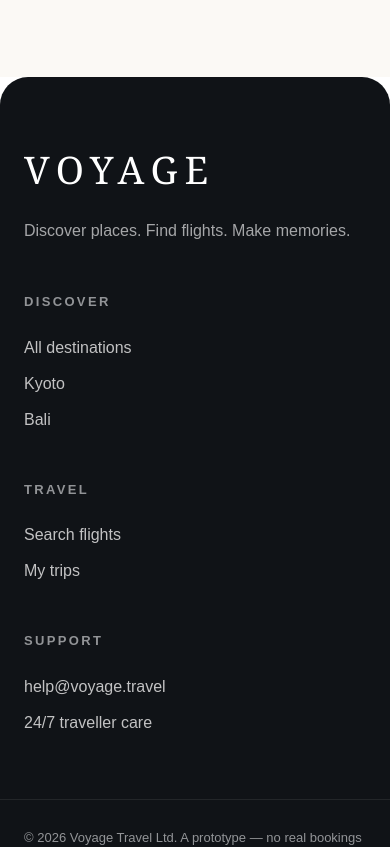
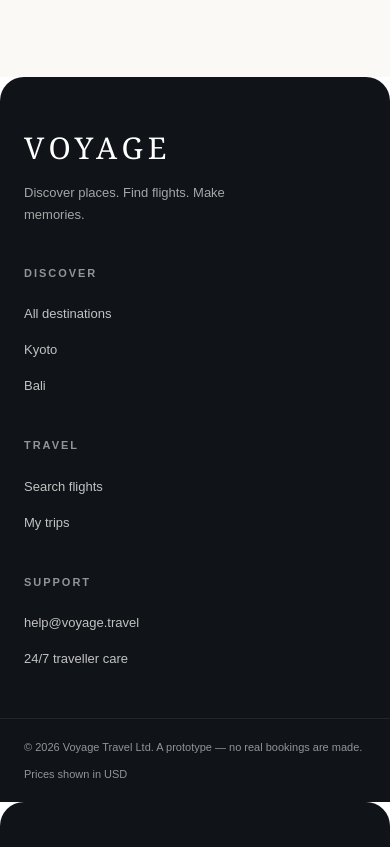
Before and after one commit to AliJoshan/Voyage, a Next.js app: page / in a window 390 px wide. Shown: the part 6700-7547 px from the top of the page. Built offline with nearby package versions, Linux system fonts and the light colour scheme.

Commit message:
Refine footer typography and spacing

```diff
--- a/src/components/layout/Footer.tsx
+++ b/src/components/layout/Footer.tsx
@@ -22,19 +22,19 @@ export default async function Footer() {
   "use cache";
 
   return (
-    <footer className="overflow-hidden rounded-t-[28px] bg-[#101317] text-white">
+    <footer className="overflow-hidden rounded-t-[24px] bg-[#101317] text-white">
       {/* Main footer */}
-      <div className="mx-auto grid max-w-[1800px] grid-cols-1 gap-12 px-6 py-16 sm:px-8 md:grid-cols-2 lg:grid-cols-[1.5fr_1fr_1fr_1fr] lg:gap-10 lg:px-12 lg:py-24">
+      <div className="mx-auto grid max-w-[1800px] grid-cols-1 gap-10 px-6 py-12 sm:px-8 md:grid-cols-2 lg:grid-cols-[1.5fr_1fr_1fr_1fr] lg:gap-8 lg:px-12 lg:py-16">
         {/* Brand */}
         <div>
           <Link
             href="/"
-            className="inline-block font-serif text-[38px] tracking-[0.18em] text-white transition-opacity duration-300 hover:opacity-75 sm:text-[42px]"
+            className="inline-block font-serif text-[30px] tracking-[0.16em] text-white transition-opacity duration-300 hover:opacity-75"
           >
             VOYAGE
           </Link>
 
-          <p className="mt-5 text-[16px] leading-relaxed text-[#a5a6a8] sm:text-[18px]">
+          <p className="mt-3 max-w-[260px] text-[13px] leading-relaxed text-[#a5a6a8]">
             Discover places. Find flights. Make memories.
           </p>
         </div>
@@ -42,7 +42,7 @@ export default async function Footer() {
         {/* Navigation groups */}
         {footerGroups.map((group) => (
           <div key={group.title}>
-            <h3 className="mb-6 text-[13px] font-semibold uppercase tracking-[0.18em] text-[#929497]">
+            <h3 className="mb-5 text-[11px] font-semibold uppercase tracking-[0.18em] text-[#929497]">
               {group.title}
             </h3>
 
@@ -51,7 +51,7 @@ export default async function Footer() {
                 <li key={link.label}>
                   <Link
                     href={link.href}
-                    className="text-[16px] text-[#c2c2c3] transition-colors duration-200 hover:text-white sm:text-[18px]"
+                    className="text-[13px] text-[#c2c2c3] transition-colors duration-200 hover:text-white"
                   >
                     {link.label}
                   </Link>
@@ -63,7 +63,7 @@ export default async function Footer() {
 
         {/* Support */}
         <div>
-          <h3 className="mb-6 text-[13px] font-semibold uppercase tracking-[0.18em] text-[#929497]">
+          <h3 className="mb-5 text-[11px] font-semibold uppercase tracking-[0.18em] text-[#929497]">
             Support
           </h3>
 
@@ -71,14 +71,14 @@ export default async function Footer() {
             <li>
               <a
                 href="mailto:help@voyage.travel"
-                className="text-[16px] text-[#c2c2c3] transition-colors duration-200 hover:text-white sm:text-[18px]"
+                className="text-[13px] text-[#c2c2c3] transition-colors duration-200 hover:text-white"
               >
                 help@voyage.travel
               </a>
             </li>
 
             <li>
-              <span className="text-[16px] text-[#c2c2c3] sm:text-[18px]">
+              <span className="text-[13px] text-[#c2c2c3]">
                 24/7 traveller care
               </span>
             </li>
@@ -88,7 +88,7 @@ export default async function Footer() {
 
       {/* Bottom bar */}
       <div className="border-t border-white/[0.08]">
-        <div className="mx-auto flex max-w-[1800px] flex-col gap-3 px-6 py-7 text-[13px] text-[#929497] sm:px-8 sm:text-sm md:flex-row md:items-center md:justify-between lg:px-12">
+        <div className="mx-auto flex max-w-[1800px] flex-col gap-2.5 px-6 py-5 text-[11px] text-[#929497] sm:px-8 md:flex-row md:items-center md:justify-between lg:px-12">
           <p>
             © {new Date().getFullYear()} Voyage Travel Ltd. A prototype — no
             real bookings are made.
```
